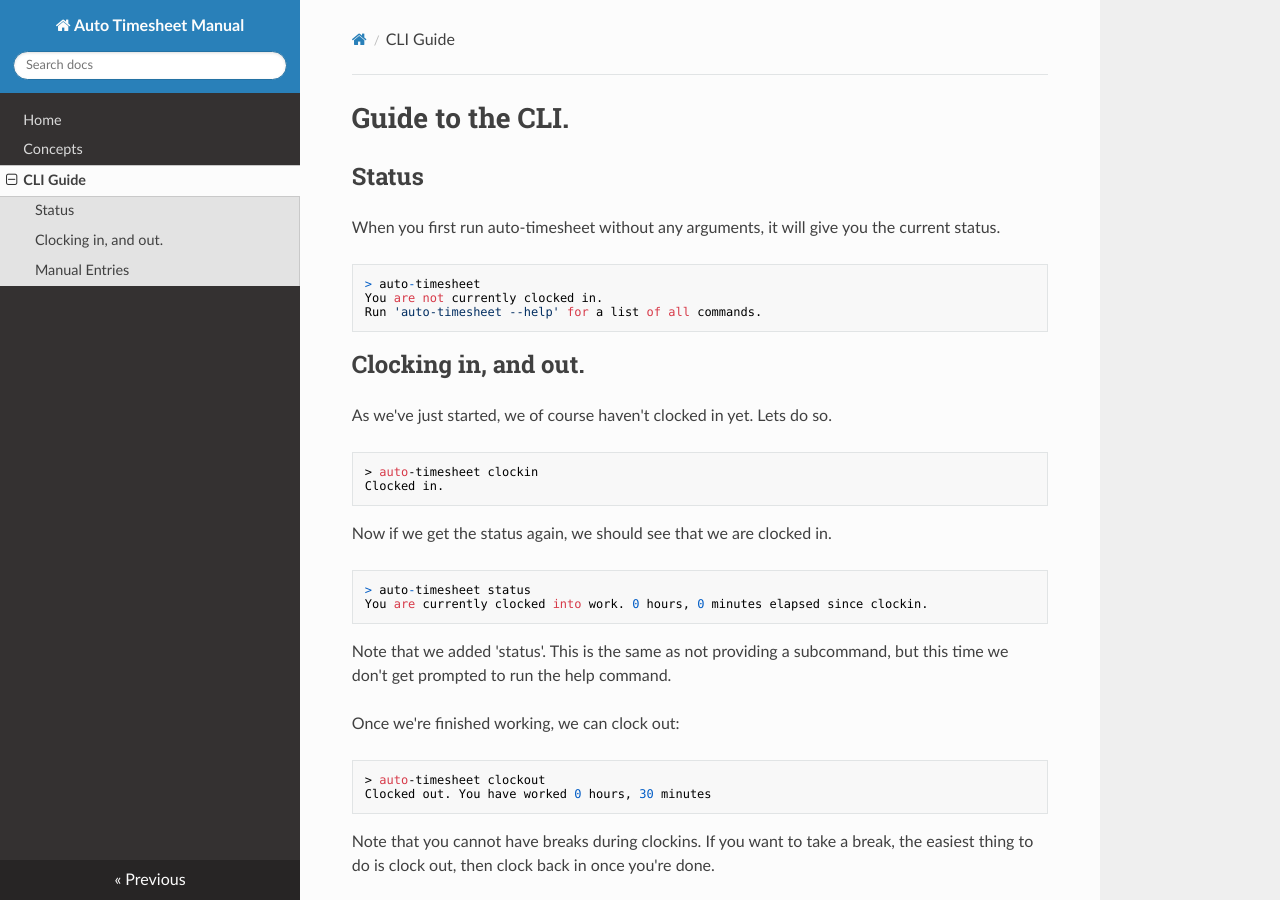
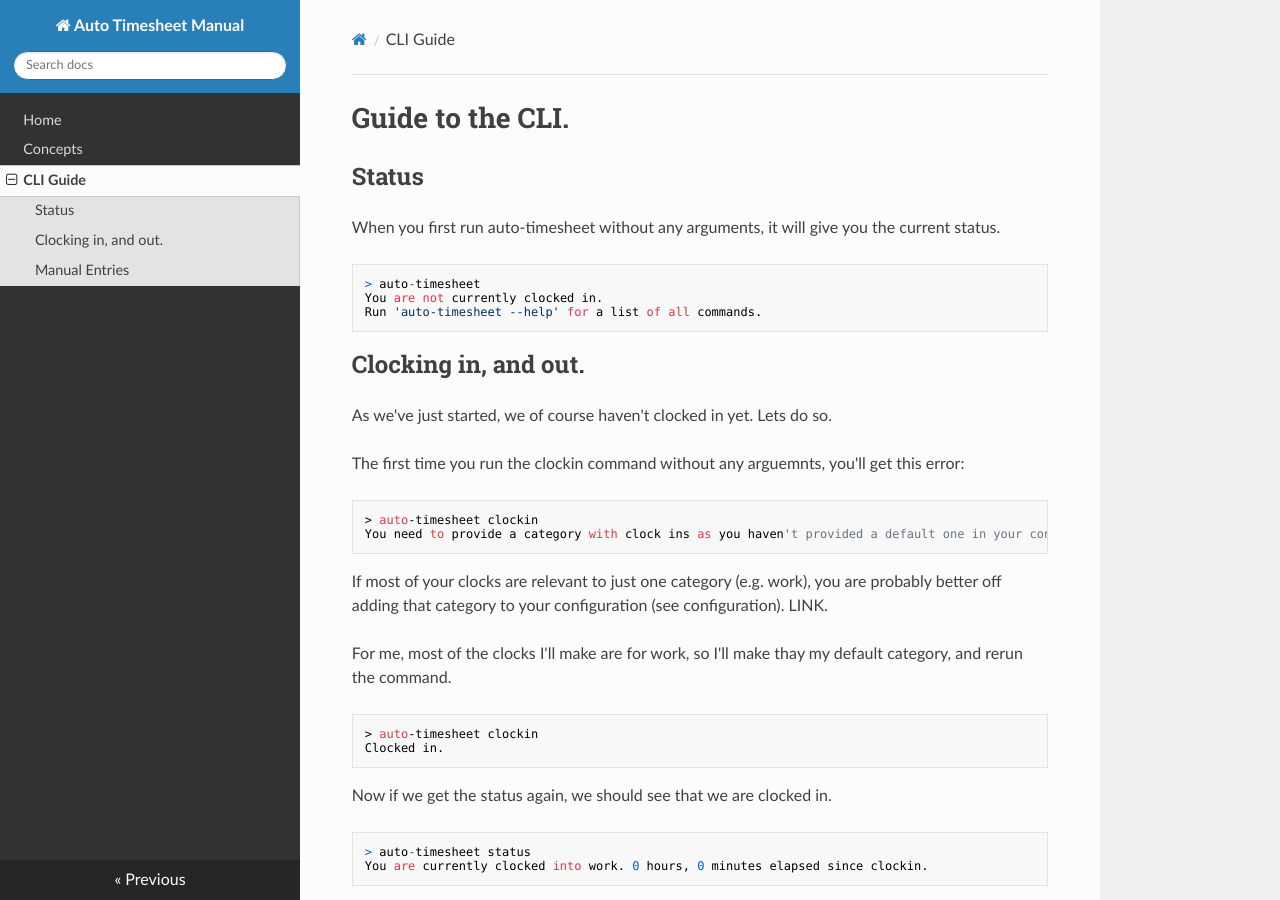
Before and after one commit to jamescrake-merani/auto-timesheet, an MkDocs documentation site: the page built from docs/docs/guide.md, in a window 1280 px wide and 900 px high. Built offline with MkDocs 1.6.1, drawn with Linux system fonts in a browser that asks for light colours; nearby versions of some CDN libraries.

Commit message:
Talk about categories in clock in.

````diff
--- a/docs/docs/guide.md
+++ b/docs/docs/guide.md
@@ -14,6 +14,17 @@ Run 'auto-timesheet --help' for a list of all commands.
 ## Clocking in, and out.
 
 As we've just started, we of course haven't clocked in yet. Lets do so.
+
+The first time you run the clockin command without any arguemnts, you'll get this error:
+
+```
+> auto-timesheet clockin
+You need to provide a category with clock ins as you haven't provided a default one in your config.
+```
+
+If most of your clocks are relevant to just one category (e.g. work), you are probably better off adding that category to your configuration (see configuration). LINK.
+
+For me, most of the clocks I'll make are for work, so I'll make thay my default category, and rerun the command.
 
 ```
 > auto-timesheet clockin
````
